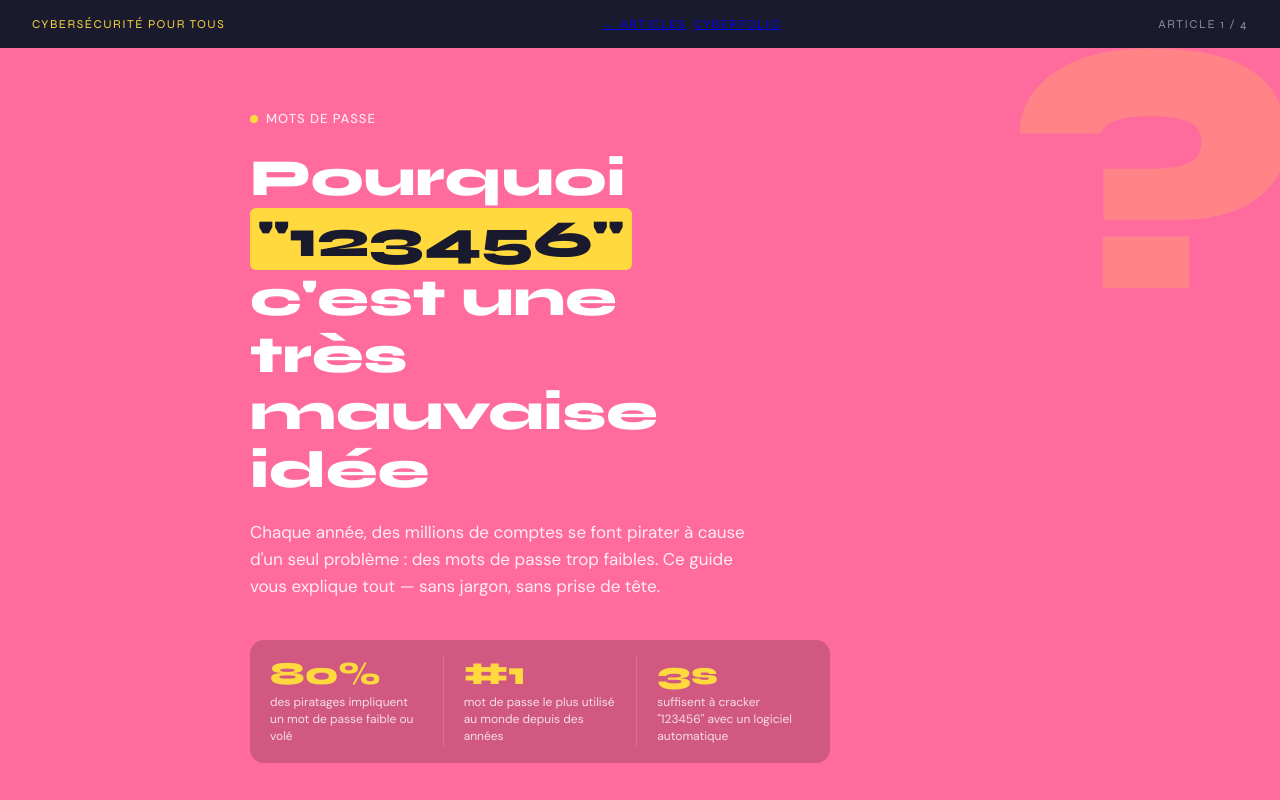
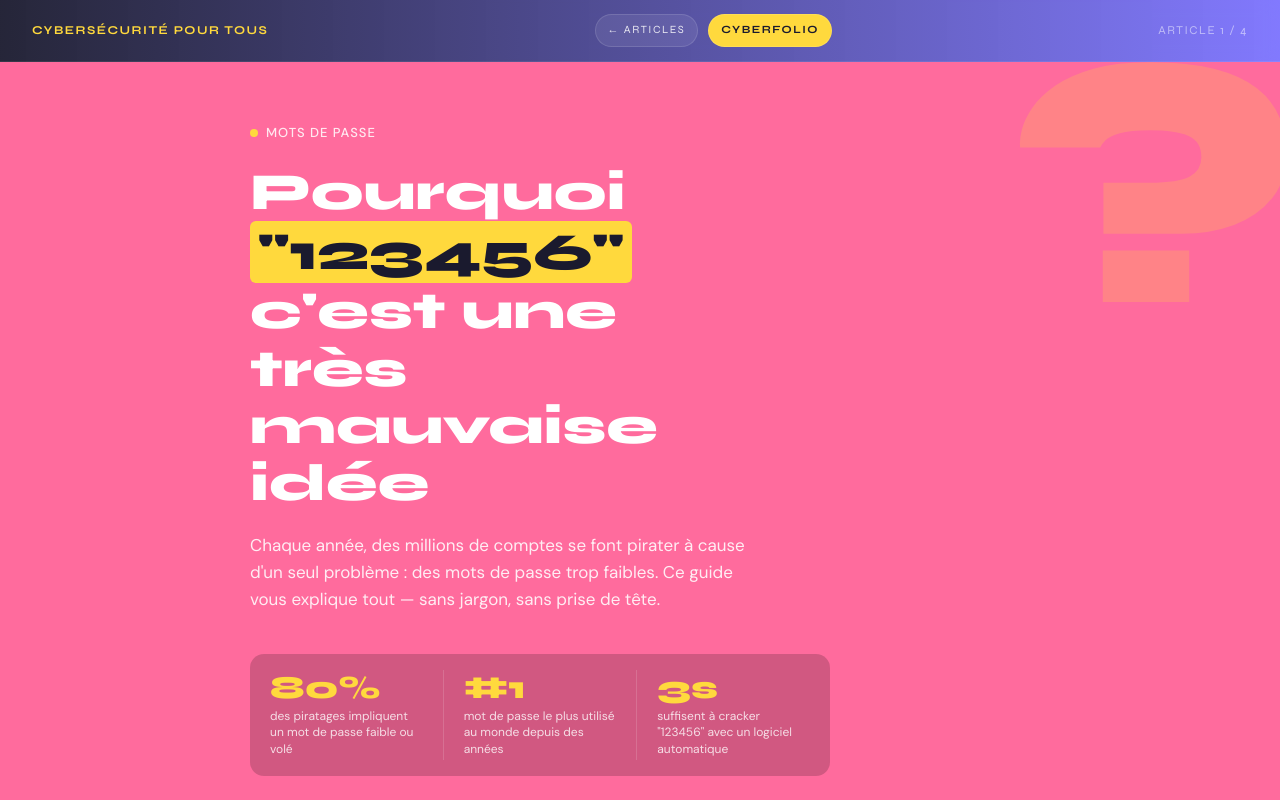
Before and after one commit to Marlouxe/CyberFolio, a plain HTML site: page articles/article_1.html in a window 1280 px wide. Shown: the top 800 px of the page. Drawn offline with Linux system fonts and the light colour scheme.

Commit message:
topbar de article_1

```diff
--- a/articles/article_1.css
+++ b/articles/article_1.css
@@ -53,25 +53,85 @@ body {
   line-height: 1.7;
 }
 
-/* ── Top bar ─────────────────────────────── */
+/* ── TOP BAR ─────────────────────────────── */
 .topbar {
+  position: sticky;
+  top: 0;
+  z-index: 1000;
+
   display: flex;
   justify-content: space-between;
   align-items: center;
+
   padding: 14px 32px;
-  background: var(--navy);
+
+  /* 🔥 Dégradé cohérent avec ton site */
+  background: linear-gradient(
+    90deg,
+    rgba(26, 26, 46, 0.95),
+    rgba(108, 99, 255, 0.85)
+  );
+
+  backdrop-filter: blur(10px);
+
+  border-bottom: 1px solid rgba(255,255,255,0.08);
+
   font-size: 12px;
   font-weight: 500;
   letter-spacing: 1.5px;
   text-transform: uppercase;
   font-family: var(--font-display);
 }
-.topbar-serie { color: var(--yellow); }
-.topbar-num   { color: rgba(255,255,255,0.5); }
 
+/* Texte gauche */
+.topbar-serie {
+  color: var(--yellow);
+  font-weight: 700;
+}
+
+/* Texte droite */
+.topbar-num {
+  color: rgba(255,255,255,0.5);
+}
+
+/* Boutons */
 .topbar-nav-btns {
   display: flex;
-  gap: 8px;
+  gap: 10px;
+}
+
+/* Style boutons */
+.topbar-btn {
+  text-decoration: none;
+  color: rgba(255,255,255,0.85);
+  font-size: 11px;
+
+  padding: 6px 12px;
+  border-radius: 999px;
+
+  background: rgba(255,255,255,0.08);
+  border: 1px solid rgba(255,255,255,0.12);
+
+  transition: all 0.2s ease;
+}
+
+/* Hover stylé */
+.topbar-btn:hover {
+  background: var(--yellow);
+  color: var(--navy);
+  border-color: var(--yellow);
+}
+
+/* Bouton home plus visible */
+.topbar-btn--home {
+  background: var(--yellow);
+  color: var(--navy);
+  font-weight: 600;
+}
+
+.topbar-btn--home:hover {
+  background: white;
+  color: var(--navy);
 }
 
 /* ── Hero ────────────────────────────────── */
```
